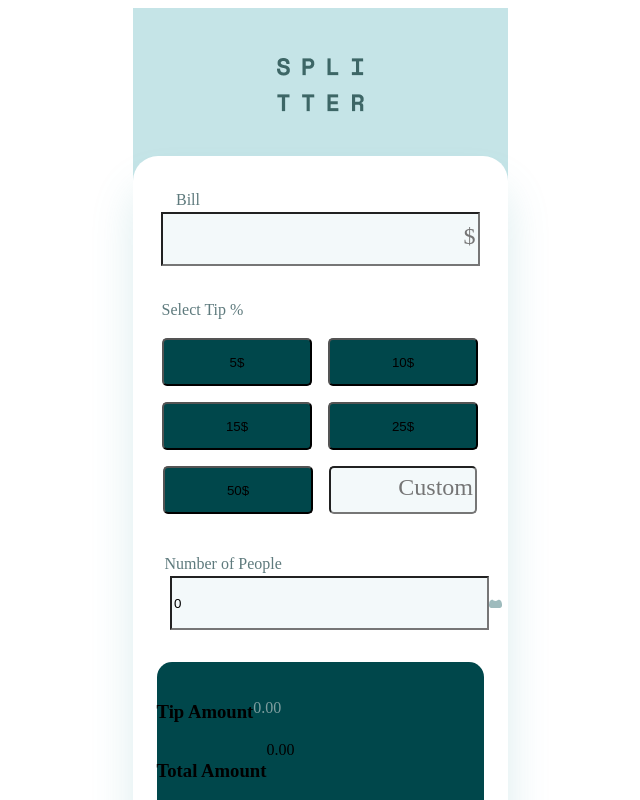
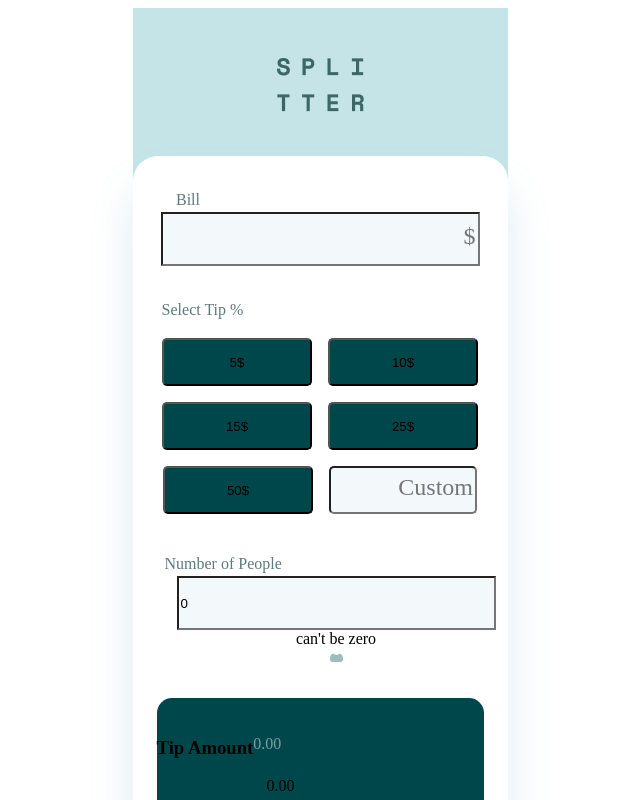
Before and after one commit to Tamuna-Z/Tip-calculator, a React (Create React App) app: page / in a window 1280 px wide. Shown: the top 800 px of the page, without its empty margins (320-960 px from the left). Built offline with nearby package versions, Linux system fonts and the light colour scheme.

Commit message:
appear error if we have 0 in input

```diff
--- a/src/Splitter.js
+++ b/src/Splitter.js
@@ -10,6 +10,7 @@ function Splitter() {
   const [tipPercentage, setTipPercentage] = useState(0);
   const [people, setPeople] = useState(0);
   const [clickedIndex, setClickedIndex] = useState(null);
+  const [peopleError, setPeopleError]=useState('');
 
   const colorChange = (index) => {
     setClickedIndex(index);
@@ -26,7 +27,14 @@ let calculateTipPerPerson =(inputBill/people) +calculateTotalTip;
 const showTip =!(calculateTotalTip.toFixed(2) === 'NaN'
 || calculateTotalTip.toFixed(2) === 'Infinity');
 const showTotal =!(calculateTipPerPerson.toFixed(2) === 'NaN' || calculateTipPerPerson.toFixed(2) === 'Infinity');
+ useEffect(() =>{
+  if(people === 0){
+    setPeopleError(`can't be zero`);
+  }else{
+    setPeopleError('');
+  }
 
+ },[people]);
 
 
   return (
@@ -96,7 +104,8 @@ const showTotal =!(calculateTipPerPerson.toFixed(2) === 'NaN' || calculateTipPer
             onChange={(e) => {
               setPeople(parseFloat(e.target.valueAsNumber));
             }}
-          /><img src={personImage}/>
+          /><div>{peopleError}</div>
+          <img src={personImage}/>
 
         </div>
        </div>
```
